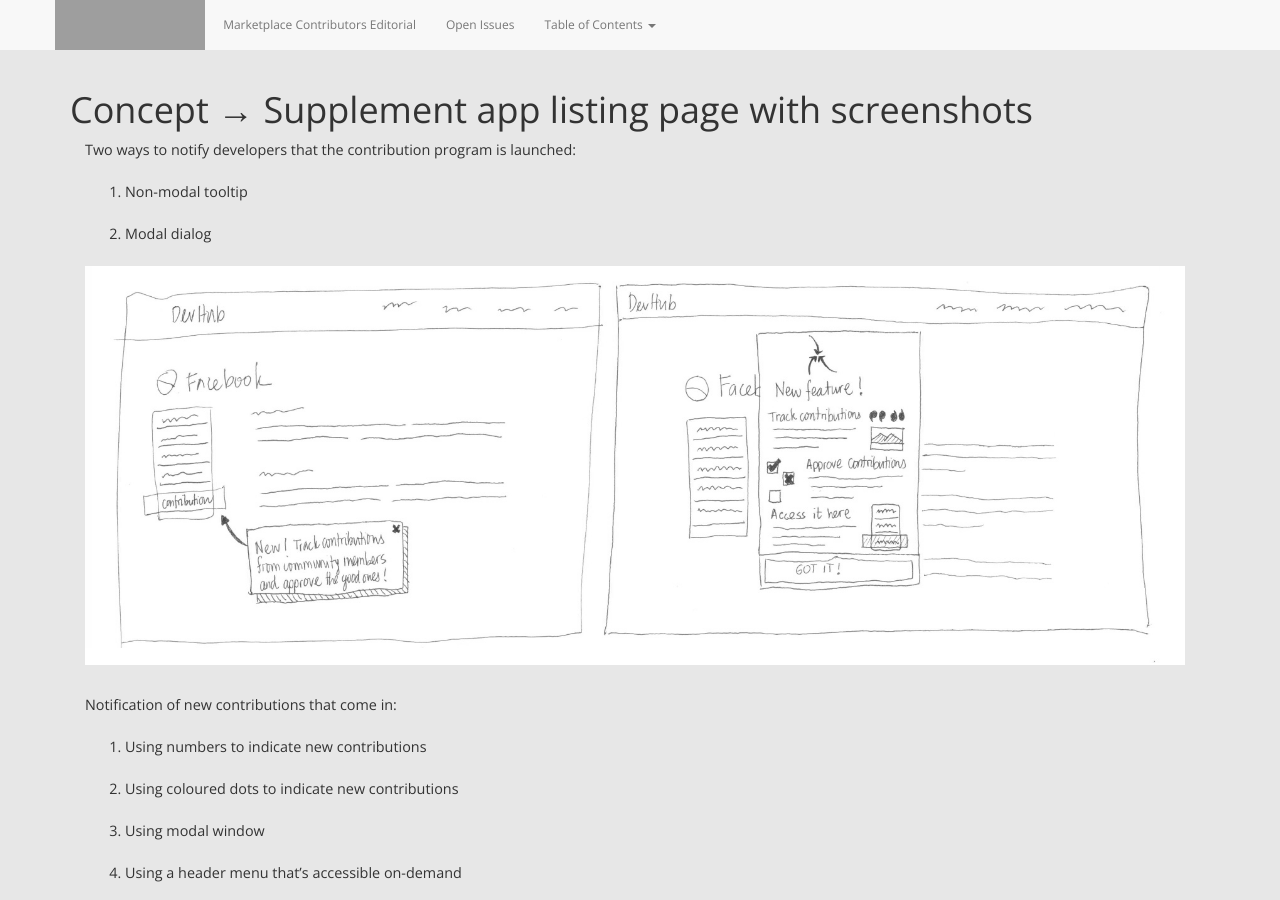
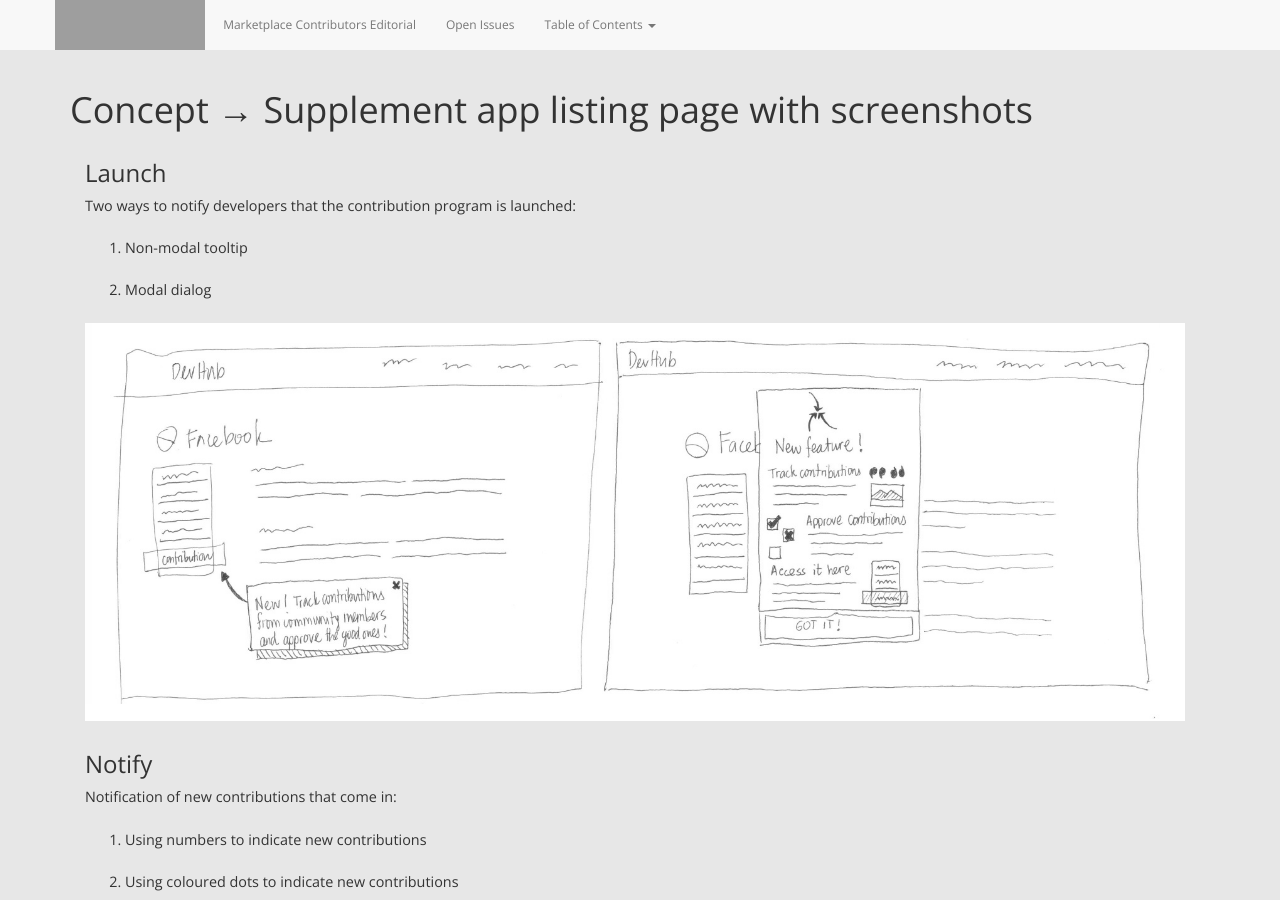
Before and after one commit to MarketplaceUX/marketplace-community-editorial, a Jekyll site: the page built from concept-screenshots.html, in a window 1280 px wide and 900 px high. Built offline with Jekyll 4.4.1, drawn with Linux system fonts in a browser that asks for light colours; nearby versions of some CDN libraries; grey boxes are pictures that could not be loaded.

Commit message:
Added headings

```diff
--- a/concept-screenshots.html
+++ b/concept-screenshots.html
@@ -13,6 +13,8 @@ multipage: false
 
 	<div class="col-sm-12 col-md-12 col-lg-12">
 
+  	<h2>Launch</h2>
+
 	  <p class="longText">Two ways to notify developers that the contribution program is launched:</p>
 
     <ol class="longText">
@@ -21,6 +23,8 @@ multipage: false
     </ol>
 
     <img src="img/screenshot-contribution-launch-message-ui-mockup-v1.0.jpg" width="1100">
+
+    <h2>Notify</h2>
 
     <p class="longText">Notification of new contributions that come in:</p>
 
```
Also changed, not shown: other parts of concept-screenshots.html (+2 -0 lines).
